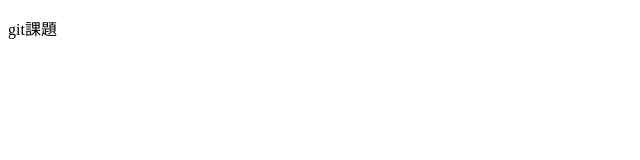
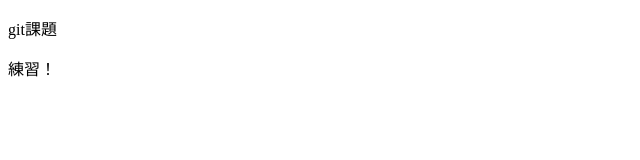
Before and after one commit to Star-yutaro/git_hw2, a plain HTML site: page index.html in a window 1280 px wide. Shown: the full height of the page, 0-640 px from the left. Drawn offline with Linux system fonts and the light colour scheme.

Commit message:
htmlにpタグ追加

```diff
--- a/index.html
+++ b/index.html
@@ -9,6 +9,7 @@
 
 <body>
     <p>git課題</p>
+    <p>練習！</p>
 </body>
 
 </html>
```
